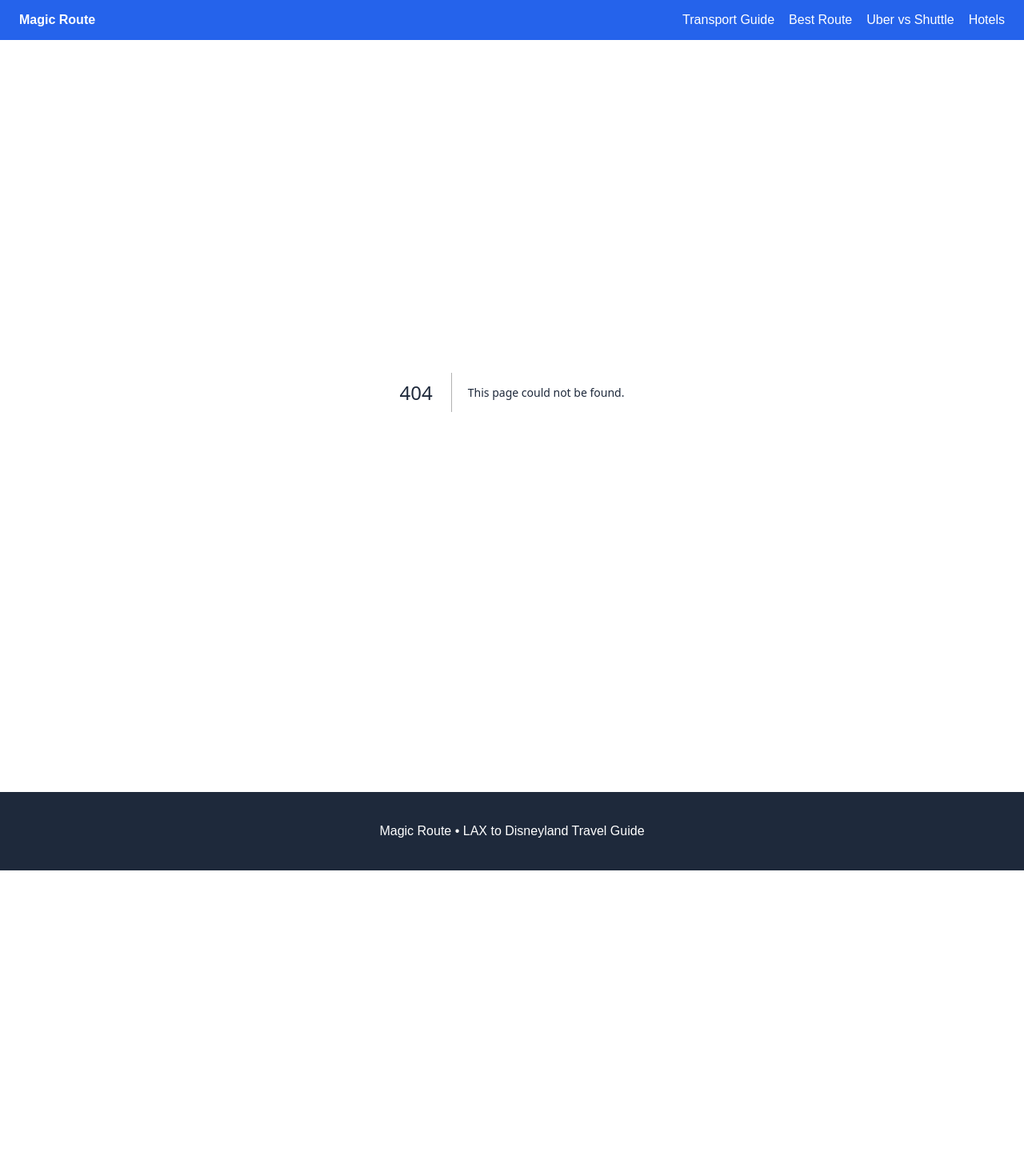
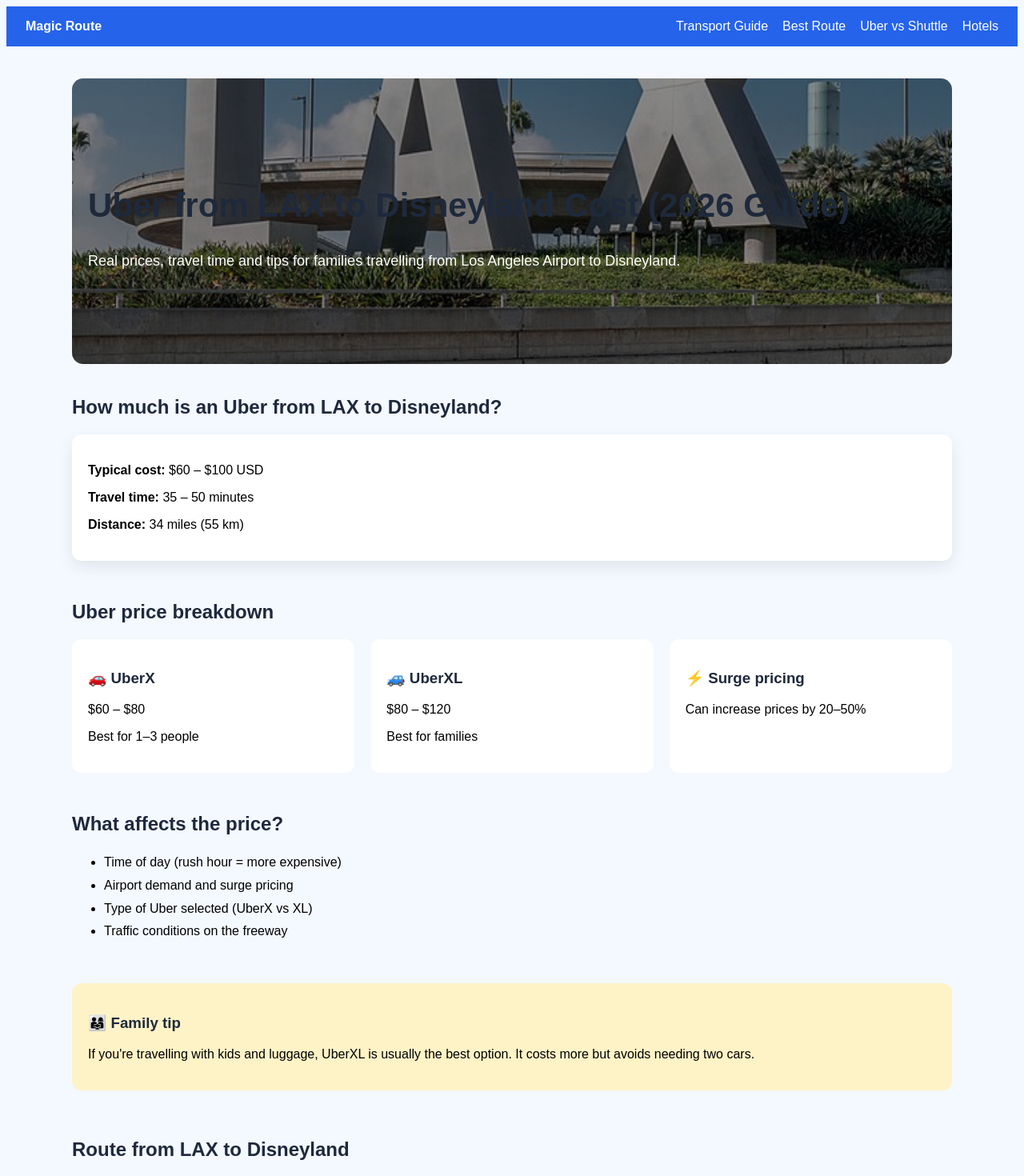
Before and after one commit to Parkbase/magic-route, a Next.js app: page /uber-cost-lax-to-disneyland in a window 1280 px wide. Before the commit this address had no page. Shown: the top 1470 px of the page at 80% size. Before the commit the page ends 1088 px from the top, so only its background shows below. Built offline with nearby package versions, Linux system fonts and the light colour scheme; grey boxes are pictures that could not be loaded.

Commit message:
Added Uber cost LAX to Disneyland page

```diff
--- /dev/null
+++ b/app/uber-cost-lax-to-disneyland/page.tsx
@@ -0,0 +1,188 @@
+"use client";
+
+import Link from "next/link";
+
+export default function UberCostPage() {
+  return (
+    <div>
+
+      {/* HERO */}
+
+      <section
+        style={{
+          background:
+            "linear-gradient(rgba(0,0,0,0.45), rgba(0,0,0,0.45)), url('/images/lax-airport.jpg') center/cover",
+          color: "white",
+          padding: "100px 20px",
+          borderRadius: "14px"
+        }}
+      >
+        <h1 style={{fontSize:"42px"}}>
+          Uber from LAX to Disneyland Cost (2026 Guide)
+        </h1>
+
+        <p style={{marginTop:"10px",fontSize:"18px"}}>
+          Real prices, travel time and tips for families travelling from Los Angeles Airport to Disneyland.
+        </p>
+      </section>
+
+
+
+      {/* QUICK ANSWER */}
+
+      <section style={{marginTop:"40px"}}>
+
+        <h2>How much is an Uber from LAX to Disneyland?</h2>
+
+        <div style={{
+          background:"white",
+          padding:"20px",
+          borderRadius:"12px",
+          marginTop:"15px",
+          boxShadow:"0 8px 20px rgba(0,0,0,0.08)"
+        }}>
+          <p><strong>Typical cost:</strong> $60 – $100 USD</p>
+          <p><strong>Travel time:</strong> 35 – 50 minutes</p>
+          <p><strong>Distance:</strong> 34 miles (55 km)</p>
+        </div>
+
+      </section>
+
+
+
+      {/* COST BREAKDOWN */}
+
+      <section style={{marginTop:"50px"}}>
+
+        <h2>Uber price breakdown</h2>
+
+        <div style={{
+          display:"grid",
+          gridTemplateColumns:"repeat(auto-fit,minmax(220px,1fr))",
+          gap:"20px",
+          marginTop:"20px"
+        }}>
+
+          <div style={{background:"white",padding:"20px",borderRadius:"12px"}}>
+            <h3>🚗 UberX</h3>
+            <p>$60 – $80</p>
+            <p>Best for 1–3 people</p>
+          </div>
+
+          <div style={{background:"white",padding:"20px",borderRadius:"12px"}}>
+            <h3>🚙 UberXL</h3>
+            <p>$80 – $120</p>
+            <p>Best for families</p>
+          </div>
+
+          <div style={{background:"white",padding:"20px",borderRadius:"12px"}}>
+            <h3>⚡ Surge pricing</h3>
+            <p>Can increase prices by 20–50%</p>
+          </div>
+
+        </div>
+
+      </section>
+
+
+
+      {/* FACTORS */}
+
+      <section style={{marginTop:"50px"}}>
+
+        <h2>What affects the price?</h2>
+
+        <ul style={{marginTop:"15px",lineHeight:"1.8"}}>
+          <li>Time of day (rush hour = more expensive)</li>
+          <li>Airport demand and surge pricing</li>
+          <li>Type of Uber selected (UberX vs XL)</li>
+          <li>Traffic conditions on the freeway</li>
+        </ul>
+
+      </section>
+
+
+
+      {/* FAMILY TIP */}
+
+      <section style={{marginTop:"50px"}}>
+
+        <div style={{
+          background:"#fef3c7",
+          padding:"20px",
+          borderRadius:"12px"
+        }}>
+          <h3>👨‍👩‍👧 Family tip</h3>
+          <p>
+            If you're travelling with kids and luggage, UberXL is usually the best option.
+            It costs more but avoids needing two cars.
+          </p>
+        </div>
+
+      </section>
+
+
+
+      {/* MAP */}
+
+      <section style={{marginTop:"60px"}}>
+
+        <h2>Route from LAX to Disneyland</h2>
+
+        <div style={{marginTop:"20px"}}>
+
+          <iframe
+            src="https://www.google.com/maps?q=LAX+to+Disneyland&output=embed"
+            width="100%"
+            height="400"
+            style={{border:"0",borderRadius:"14px"}}
+            loading="lazy"
+          ></iframe>
+
+        </div>
+
+      </section>
+
+
+
+      {/* INTERNAL LINKS */}
+
+      <section style={{marginTop:"60px"}}>
+
+        <h2>More Disneyland travel guides</h2>
+
+        <div style={{
+          display:"grid",
+          gridTemplateColumns:"repeat(auto-fit,minmax(260px,1fr))",
+          gap:"20px",
+          marginTop:"20px"
+        }}>
+
+          <Link href="/uber-vs-shuttle-lax-disneyland">
+            <div style={{background:"white",padding:"20px",borderRadius:"12px"}}>
+              <h3>🚗 Uber vs Shuttle</h3>
+              <p>Compare the best transport options</p>
+            </div>
+          </Link>
+
+          <Link href="/guide/lax-to-disneyland">
+            <div style={{background:"white",padding:"20px",borderRadius:"12px"}}>
+              <h3>✈️ Full LAX Guide</h3>
+              <p>All transport options explained</p>
+            </div>
+          </Link>
+
+          <Link href="/cheap-hotels-near-disneyland">
+            <div style={{background:"white",padding:"20px",borderRadius:"12px"}}>
+              <h3>💰 Cheap Hotels</h3>
+              <p>Save money staying near Disneyland</p>
+            </div>
+          </Link>
+
+        </div>
+
+      </section>
+
+    </div>
+  );
+}
```
